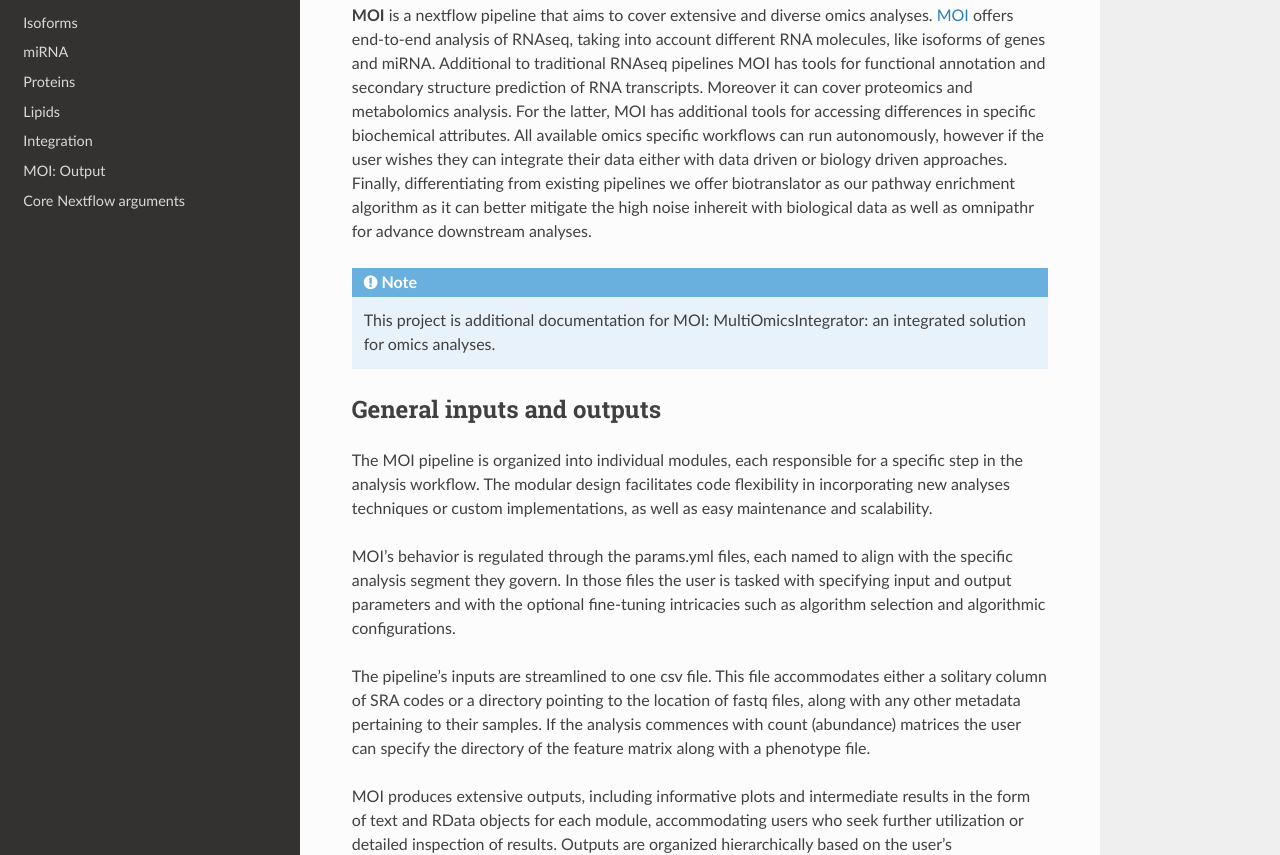
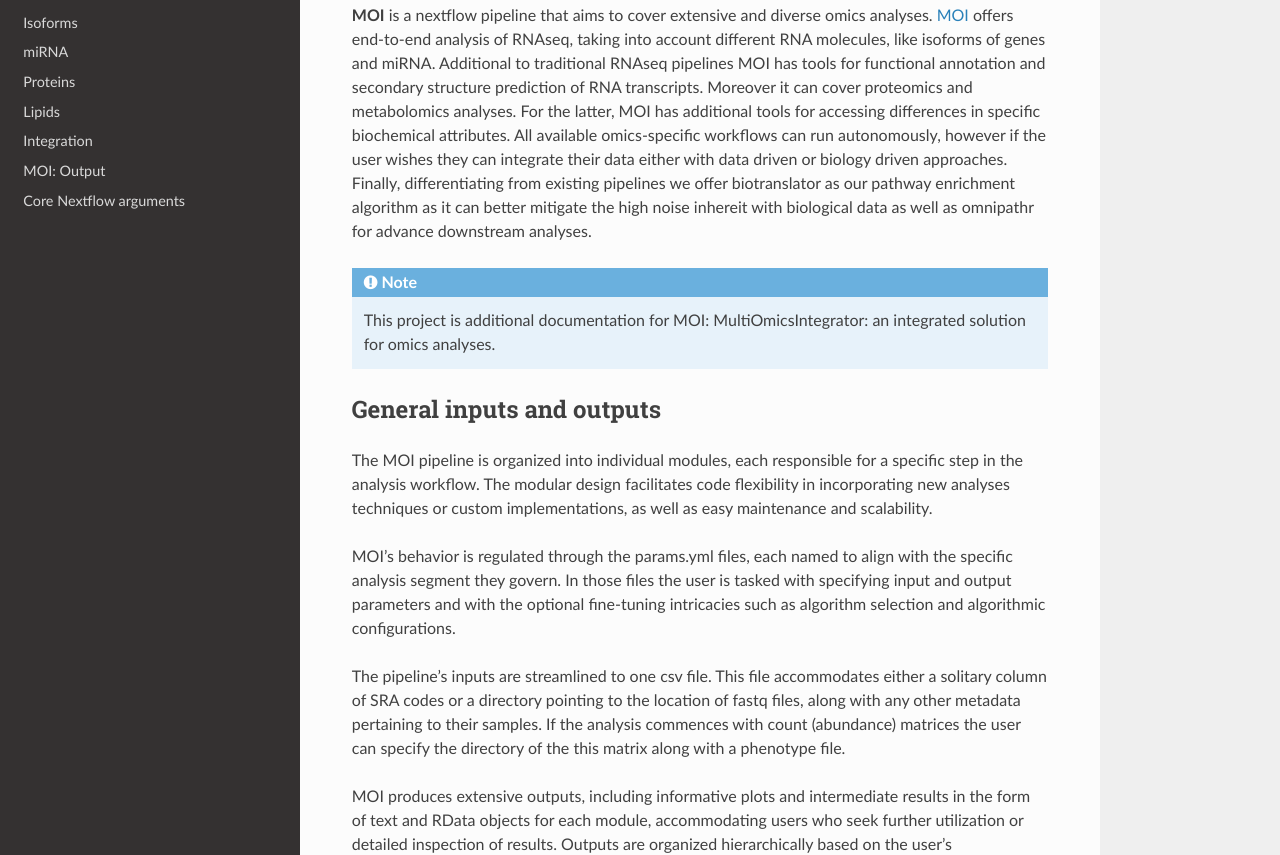
Before and after one commit to Bianca-Pasat/MOI, a Sphinx documentation site: the page built from docs/source/index.rst, in a window 1280 px wide and 1400 px high. Shown: the part 156-1011 px from the top of the window. Built offline with Sphinx 7.4.7 and the Read the Docs theme 3.1.0, drawn with Linux system fonts in a browser that asks for light colours; pages that are not in the unit, such as notebooks, are missing from menus.

Commit message:
Update index.rst

```diff
--- a/docs/source/index.rst
+++ b/docs/source/index.rst
@@ -4,8 +4,8 @@
 **MOI** is a nextflow pipeline that aims to cover extensive and diverse omics analyses. `MOI <https://github.com/ASAGlab/MOI--An-integrated-solution-for-omics-analyses>`_
 offers end-to-end analysis of RNAseq, taking into account different RNA molecules, like isoforms of genes and miRNA.
 Additional to traditional RNAseq pipelines MOI has tools for functional annotation and secondary structure prediction of RNA transcripts.
-Moreover it can cover proteomics and metabolomics analysis. For the latter, MOI has additional tools for accessing differences in
-specific biochemical attributes. All available omics specific workflows can run autonomously, however if the user wishes they can integrate
+Moreover it can cover proteomics and metabolomics analyses. For the latter, MOI has additional tools for accessing differences in
+specific biochemical attributes. All available omics-specific workflows can run autonomously, however if the user wishes they can integrate
 their data either with data driven or biology driven approaches.
 Finally, differentiating from existing pipelines we offer biotranslator as our pathway enrichment algorithm as it can better mitigate the
 high noise inhereit with biological data as well as omnipathr for advance downstream analyses.
@@ -36,7 +36,7 @@
 accommodates either a solitary column of SRA codes or a directory
 pointing to the location of fastq files, along with any other metadata
 pertaining to their samples. If the analysis commences with count (abundance)
-matrices the user can specify the directory of the feature matrix along
+matrices the user can specify the directory of the this matrix along
 with a phenotype file.
 
 MOI produces extensive outputs, including informative plots and
```
